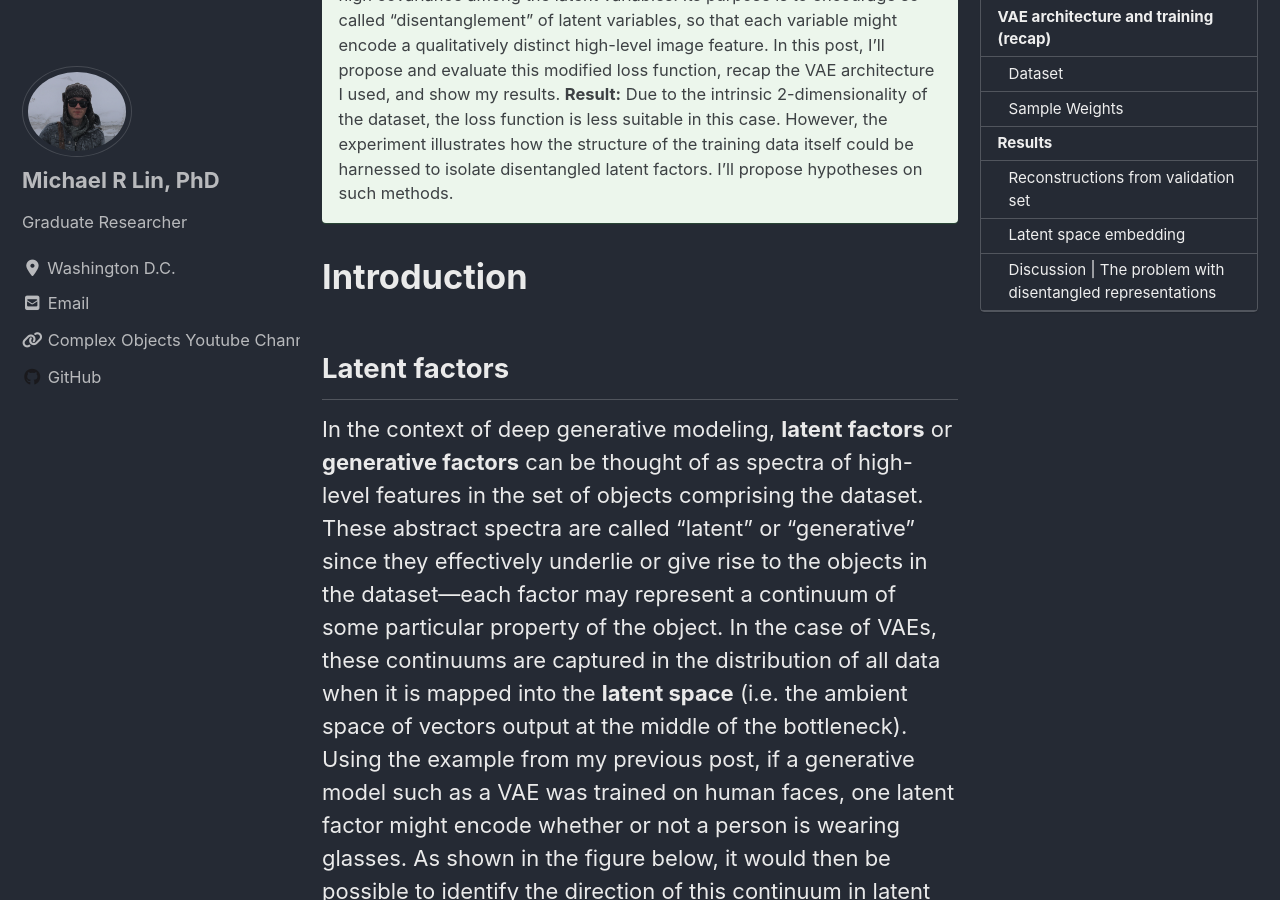
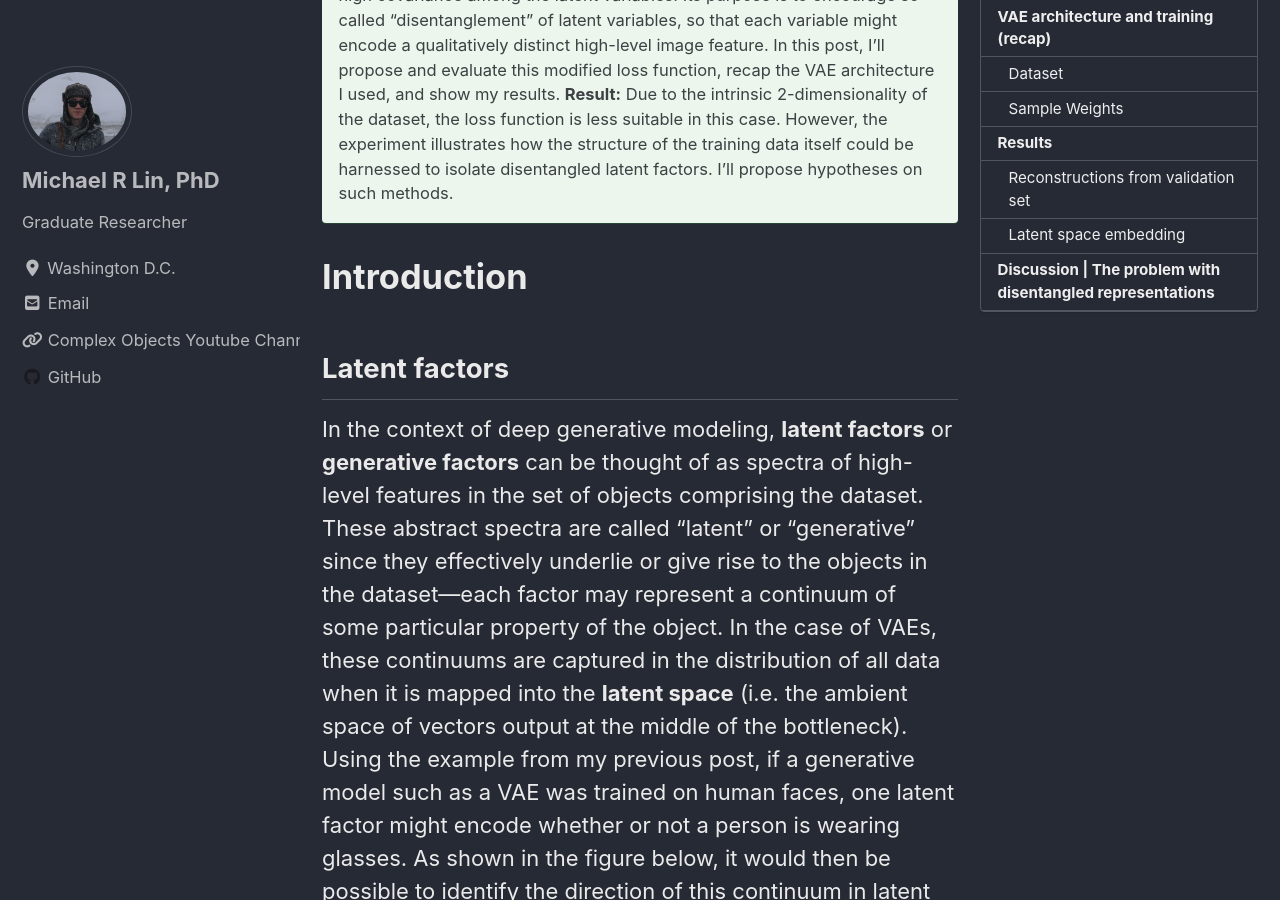
Before and after one commit to M-Lin-DM/M-Lin-DM.github.io, a Jekyll site: the page built from _posts/2021-04-12-VAE-zeroshot-part-3.md, in a window 1280 px wide and 900 px high, scrolled down 995 px. Built offline with Jekyll 4.4.1, drawn with Linux system fonts in a browser that asks for light colours; cached includes are drawn as plain includes; nearby versions of some CDN libraries; formulas are drawn with MathJax 3.

Commit message:
description

```diff
--- a/_posts/2021-04-12-VAE-zeroshot-part-3.md
+++ b/_posts/2021-04-12-VAE-zeroshot-part-3.md
@@ -196,7 +196,7 @@
 [![video link](/images/VAE_zeroshot/data_full_emb_thumb.png)](https://www.youtube.com/watch?v=At9AI-ztdqg "video"){: .align-center}
 Click to view video
 
-## Discussion | The problem with disentangled representations
+# Discussion | The problem with disentangled representations
 How then should we go about identifying latent factors, especially in a case like this where the embedding converged upon is randomly oriented in the latent space? I propose, in future work, that we should avoid thinking of latent factors as straight lines. Implicit in the disentangled representation proposed in the Deepmind paper, is that each latent factor can be forced to correspond to a single latent unit. Changing the value of one unit while holding the others fixed should, in theory, be like turning a knob that increases the level of some property or high-level image feature.
 
 As my results suggest, it may be difficult in many cases for a loss function alone to precipitate a disentangled latent embedding. It is possible that the latent factors are, in fact, better represented as **curved** lines passing through the latent space. Curved latent factors are not possible under a system where each latent factor is encoded as a single latent variable. For analogy, the gridlines of a 2D polar coordinate system curve around the origin. The direction of increasing $$\theta$$ is oriented differently depending on where you are in the space. Could it be the case that a latent factor follows a curved shape within the latent embedding? For my dataset (see video) this is true. The process of vector arithmetic in the latent space would be different in this case, since you would need to follow a curved path if you wanted to increase the prominence of one image feature. In the case of my embedding, increasing the scale of the shape, for eg, would correspond to traversing a curved path that runs tangentially to the data manifold. I believe this is a manifestation of a more general property of real world datasets. It is definitely something to consider when performing generative modelling or attempting zero-shot learning.
```
